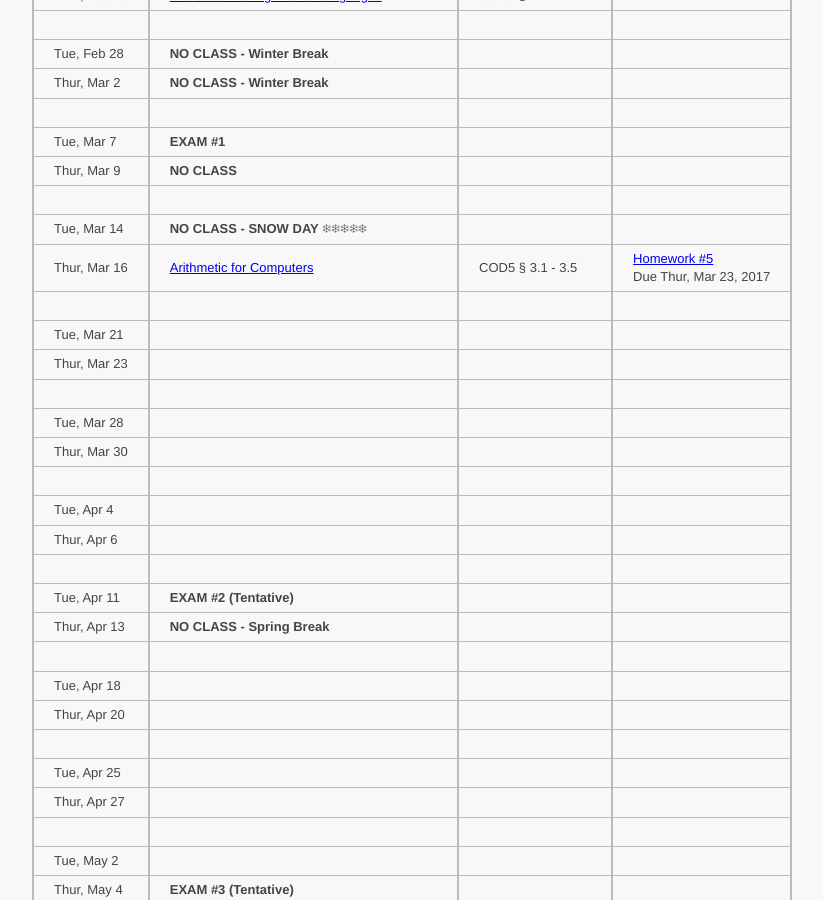
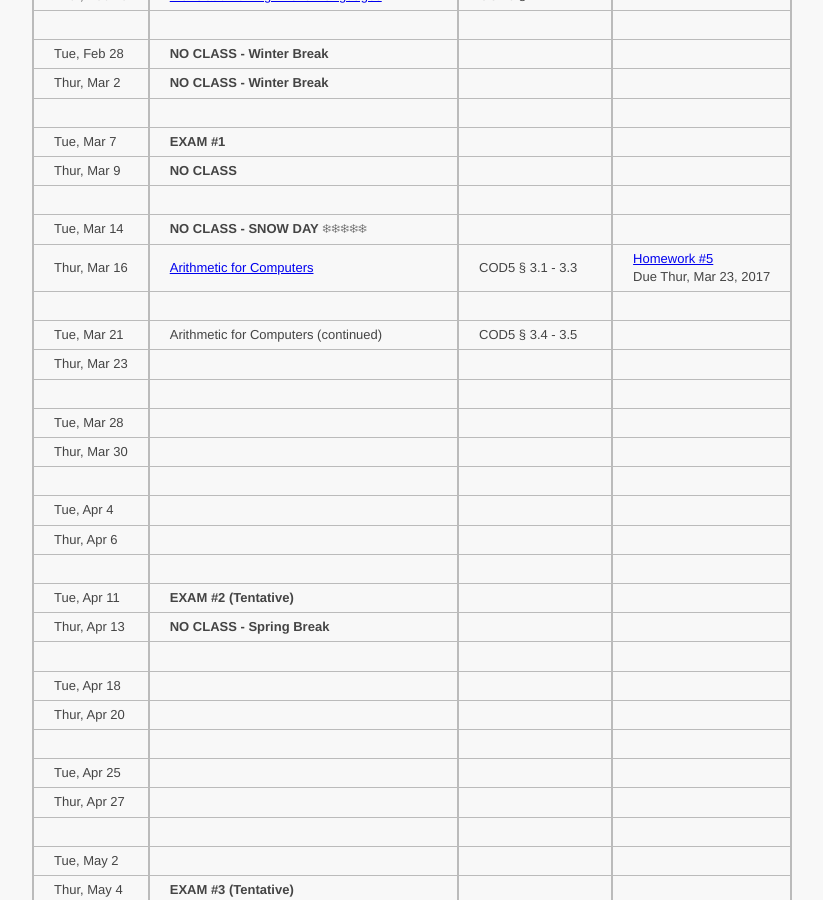
Before and after one commit to ycpcs/ece260-spring2017, a Jekyll site: the page built from schedule_lecture.md, in a window 1280 px wide and 900 px high, scrolled down 698 px. Shown: the whole window, without its empty margins (81-904 px from the left). Built offline with Jekyll 4.4.1, drawn with Linux system fonts in a browser that asks for light colours.

Commit message:
updated schedule

```diff
--- a/schedule_lecture.md
+++ b/schedule_lecture.md
@@ -34,10 +34,10 @@ Thur, Mar 2    |  **NO CLASS - Winter Break**
 Tue, Mar 7     |  **EXAM #1**                                                                                                     |                                                             |
 Thur, Mar 9    |  **NO CLASS**                                                                                                    |                                                             | <!-- SIGCSE WEEK, no Thursday lecture -->
  | | |
-Tue, Mar 14    |  **NO CLASS - SNOW DAY** ❄❄❄❄❄                                                                                   |                                                             | <!-- COD5 § 3.1 - 3.5 -->
-Thur, Mar 16   |  [Arithmetic for Computers](lectures/lecture11_Arithmetic_for_Computers.pdf)                                     |  COD5 § 3.1 - 3.5                                           |  [Homework #5](homework/Homework_Assignment_5.txt) <br> Due Thur, Mar 23, 2017  <!-- COD5 § 3.5 maybe do some float examples in 2018 if no snow day! -->
+Tue, Mar 14    |  **NO CLASS - SNOW DAY** ❄❄❄❄❄                                                                                   |                                                             | <!-- COD5 § 3.1 - 3.3 -->
+Thur, Mar 16   |  [Arithmetic for Computers](lectures/lecture11_Arithmetic_for_Computers.pdf)                                     |  COD5 § 3.1 - 3.3                                           |  [Homework #5](homework/Homework_Assignment_5.txt) <br> Due Thur, Mar 23, 2017  <!-- COD5 § 3.5 maybe do some float examples in 2018 if no snow day! -->
  | | |
-Tue, Mar 21    |                                                                                                                  |                                                             | <!-- COD5 § ?? - ?? -->
+Tue, Mar 21    |  Arithmetic for Computers (continued)                                                                            |  COD5 § 3.4 - 3.5                                           |
 Thur, Mar 23   |                                                                                                                  |                                                             | <!-- COD5 § 4.1 - 4.3 -->
  | | |
 Tue, Mar 28    |                                                                                                                  |                                                             | <!-- COD5 § 4.3 - 4.5 -->
```
